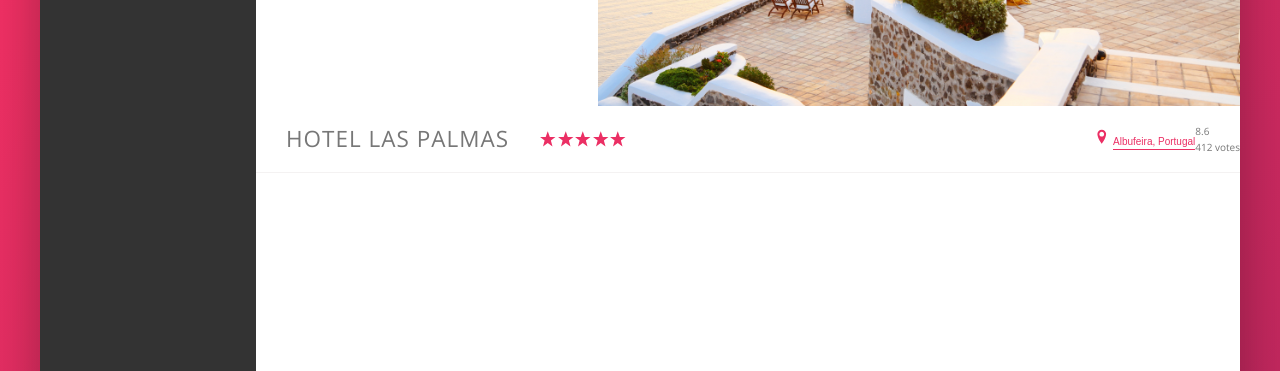
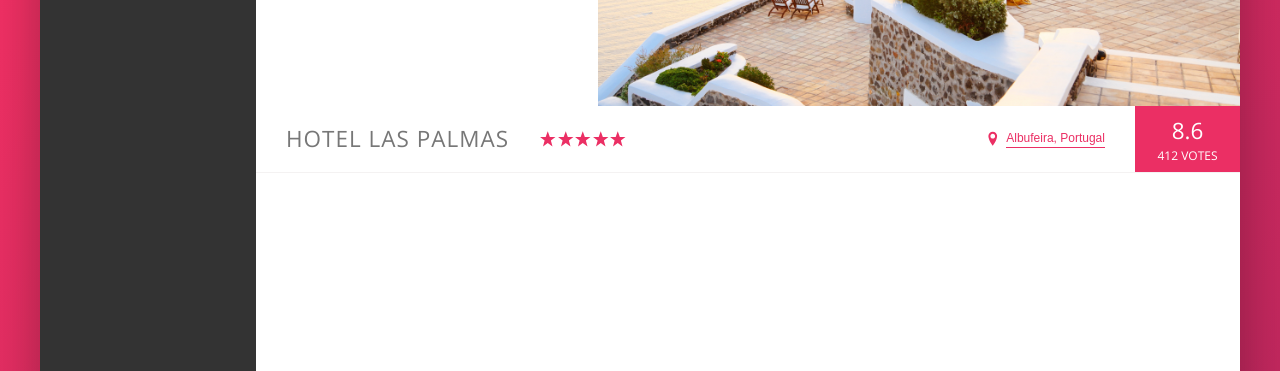
Before and after one commit to hihuydo/frontend-css-trillo, a website: page index.html in a window 1280 px wide. Shown: the part 429-800 px from the top of the page. Drawn offline with nearby package versions, Linux system fonts and the light colour scheme.

Commit message:
finish building overview section

```diff
--- a/sass/_components.scss
+++ b/sass/_components.scss
@@ -229,19 +229,39 @@
     }
 
     &__location {
+        font-size: 1.2rem;
+        display: flex;
+        align-items: center;
 
     }
 
+    &__icon-location {
+        margin-right: .5rem;
+    }
+
     &__rating {
+        background-color: var(--color-primary);
+        margin-left: 3rem;
+        color: #fff;
+        padding: 0 2.25rem;
 
+        display: flex;
+        flex-direction: column;
+        align-items: center;
+        justify-content: center;
+        align-self: stretch; /* make the rating take the full height of the parent element */
     }
 
     &__rating-average {
-
+        font-size: 2.25rem;
+        font-weight: 300;
+        text-transform: uppercase;
+        margin-bottom: -3px;
     }
 
     &__rating-count {
-
+        font-size: 1.2rem;
+        text-transform: uppercase;
     }
 }
 
@@ -254,7 +274,38 @@
     font-size: inherit;
     border-bottom: 1px solid currentColor; /* same color as the text */
     padding-bottom: 2px;
-    display: inline-block;
-    background-color: transparent;
+    display: inline-block; /* to make the button inline with the text */
+    background-color: transparent; /* to remove the background color of the button */
     cursor: pointer;
+    transition: all .2s;
+
+    &:hover {
+        color: var(--color-grey-dark-1);
+        transform: translateY(-2px);
+    }
+
+    &:focus {
+        outline: none;
+        animation: pulsate 1s infinite;
+    }
+
+    &:active {
+        transform: translateY(0);
+    }
 }
+
+
+@keyframes pulsate {
+    0% {
+        transform: scale(1);
+        box-shadow: none;
+    }
+    50% {
+        transform: scale(1.05);
+        box-shadow: 0 1rem 4rem rgba(0, 0, 0, 0.25);
+    }
+    100% {
+        transform: scale(1);
+        box-shadow: none;
+    }
+}
```
Also changed, not shown: css/style.css, 1 other file.
